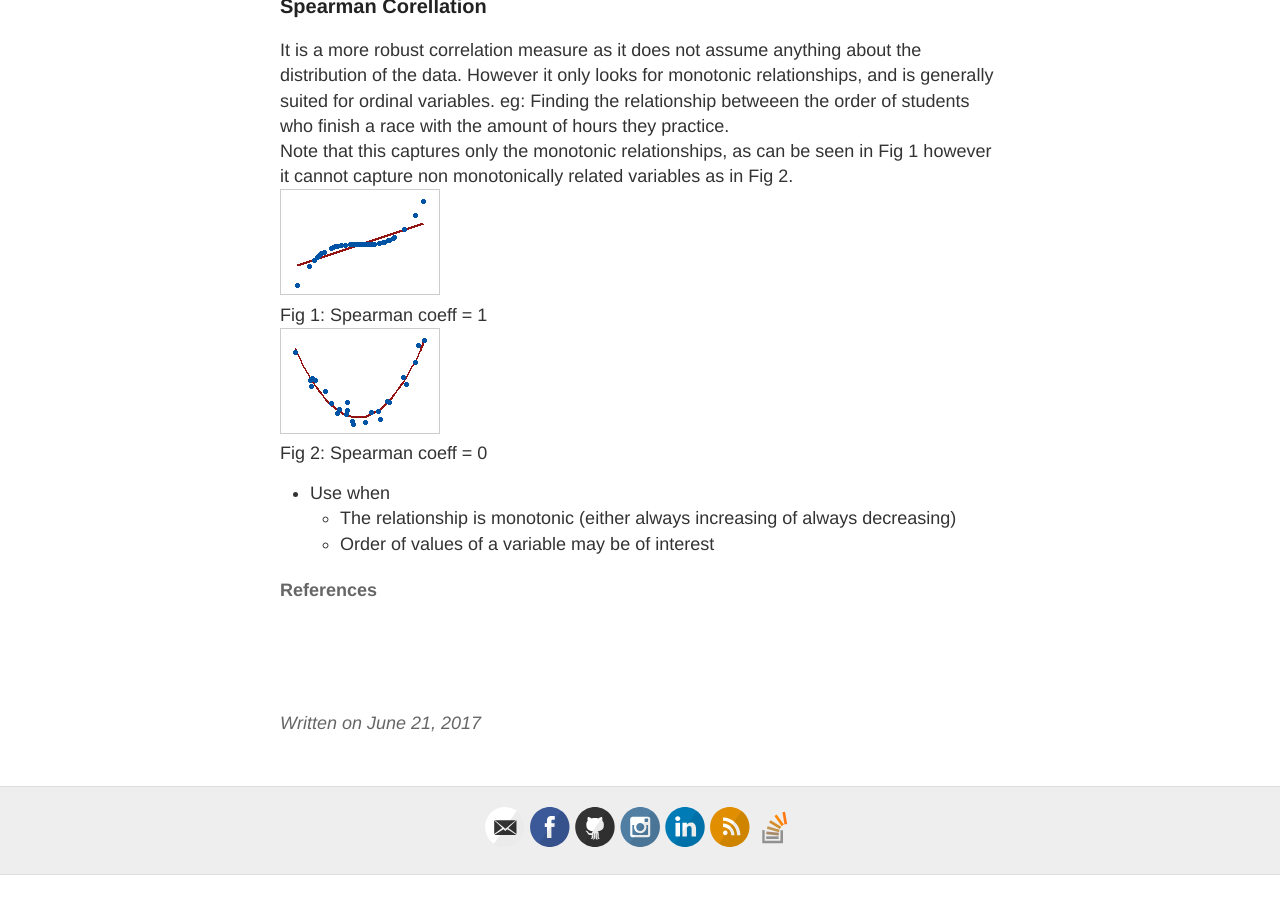
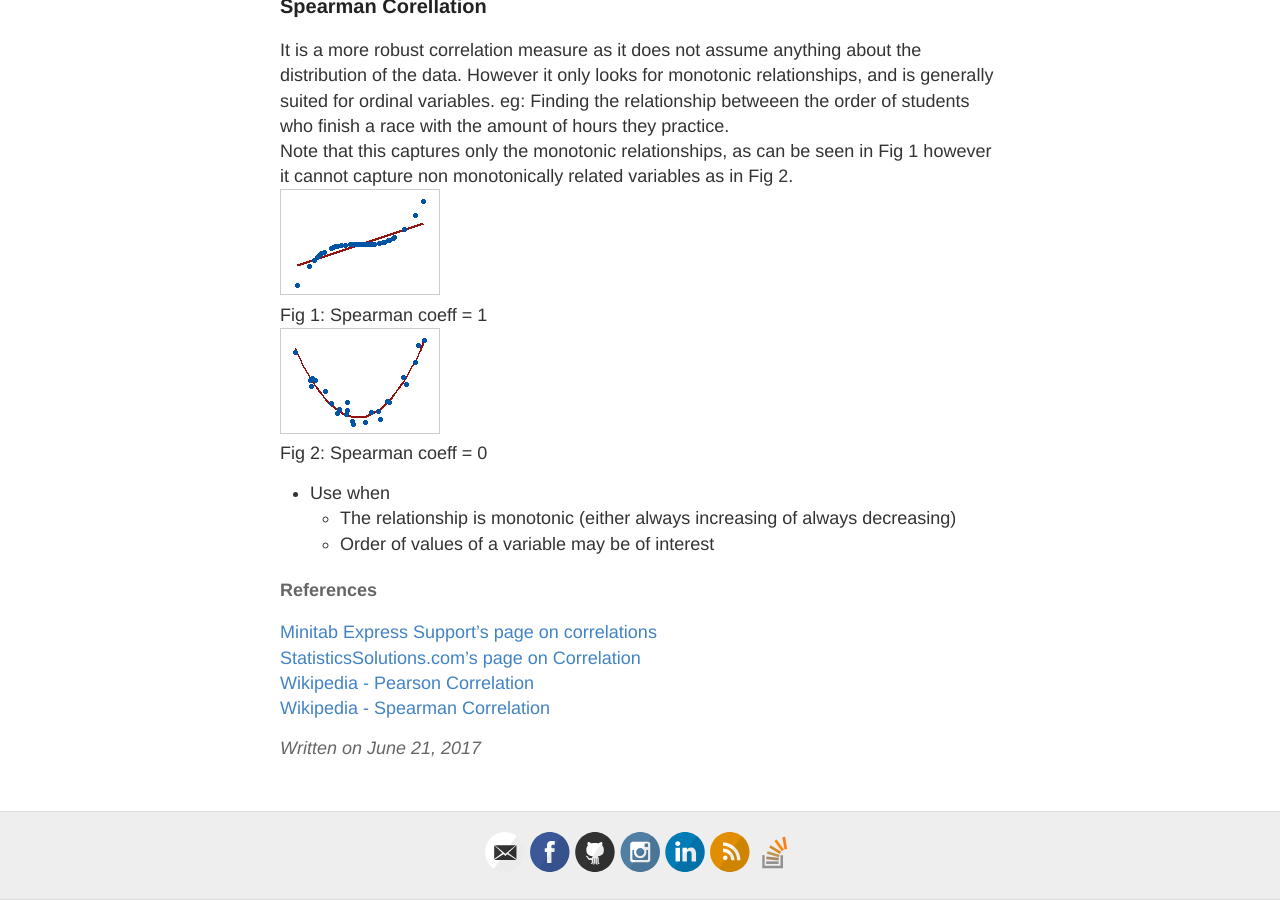
Before and after one commit to saytosid/saytosid.github.io, a Jekyll site: the page built from _posts/2017-6-21-corellation.md, in a window 1280 px wide and 900 px high, scrolled down 1059 px. Built offline with Jekyll 4.4.1, drawn with Linux system fonts in a browser that asks for light colours; comment, search, counter and statistics services are not loaded; before the commit the page ends 1934 px from its top, so only the background shows below that.

Commit message:
correlation post UPDATED

```diff
--- a/_posts/2017-6-21-corellation.md
+++ b/_posts/2017-6-21-corellation.md
@@ -46,7 +46,7 @@ Fig 2: Spearman coeff = 0
 
 
 #### References
-[](http://support.minitab.com/en-us/minitab-express/1/help-and-how-to/modeling-statistics/regression/supporting-topics/basics/a-comparison-of-the-pearson-and-spearman-correlation-methods/ "MiniTab Express Support" )
-[](http://www.statisticssolutions.com/correlation-pearson-kendall-spearman/ "statisticssolutions.com")
-[](https://en.wikipedia.org/wiki/Pearson_correlation_coefficient "Wikipedia - Pearson Correlation")
-[](https://en.wikipedia.org/wiki/Spearman%27s_rank_correlation_coefficient "Wikipedia - Spearman Correlation")
+[Minitab Express Support's page on correlations](http://support.minitab.com/en-us/minitab-express/1/help-and-how-to/modeling-statistics/regression/supporting-topics/basics/a-comparison-of-the-pearson-and-spearman-correlation-methods/ "MiniTab Express Support" )
+[StatisticsSolutions.com's page on Correlation](http://www.statisticssolutions.com/correlation-pearson-kendall-spearman/ "statisticssolutions.com")
+[Wikipedia - Pearson Correlation](https://en.wikipedia.org/wiki/Pearson_correlation_coefficient "Wikipedia - Pearson Correlation")
+[Wikipedia - Spearman Correlation](https://en.wikipedia.org/wiki/Spearman%27s_rank_correlation_coefficient "Wikipedia - Spearman Correlation")
```
